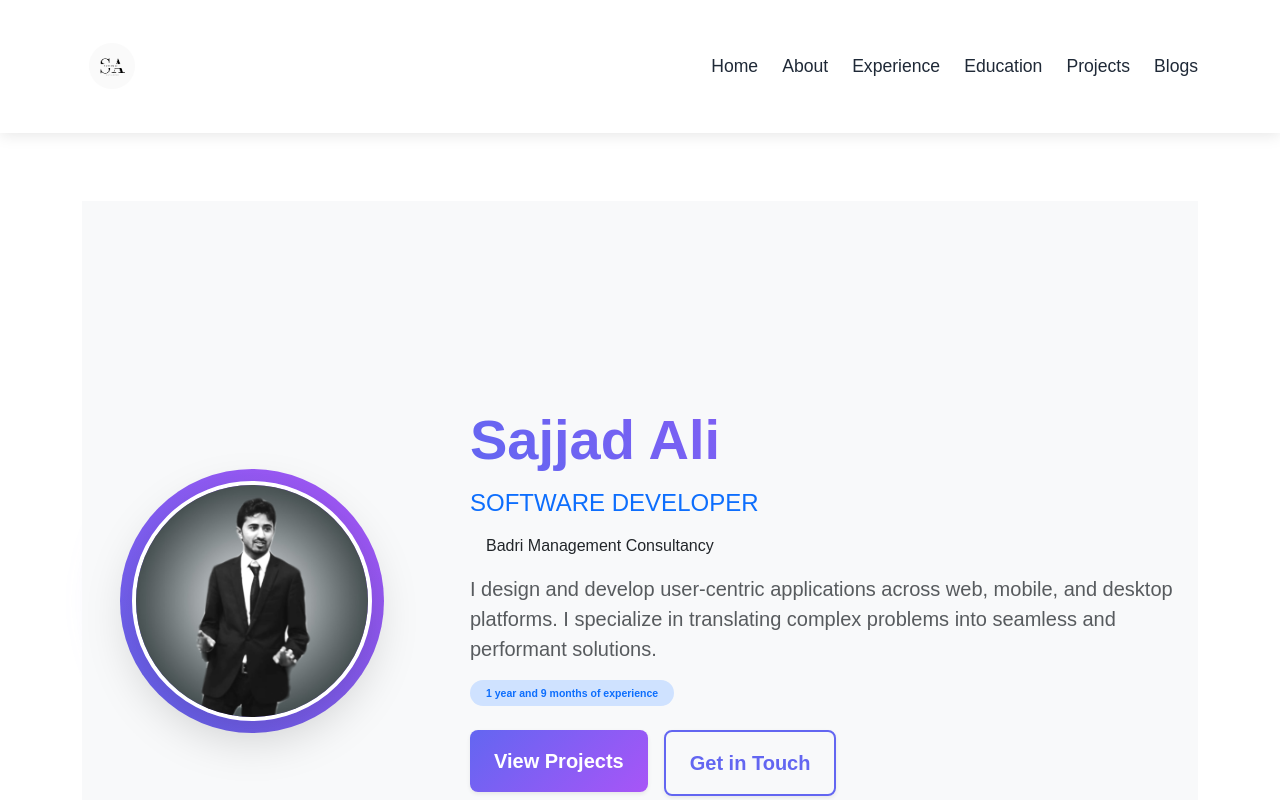
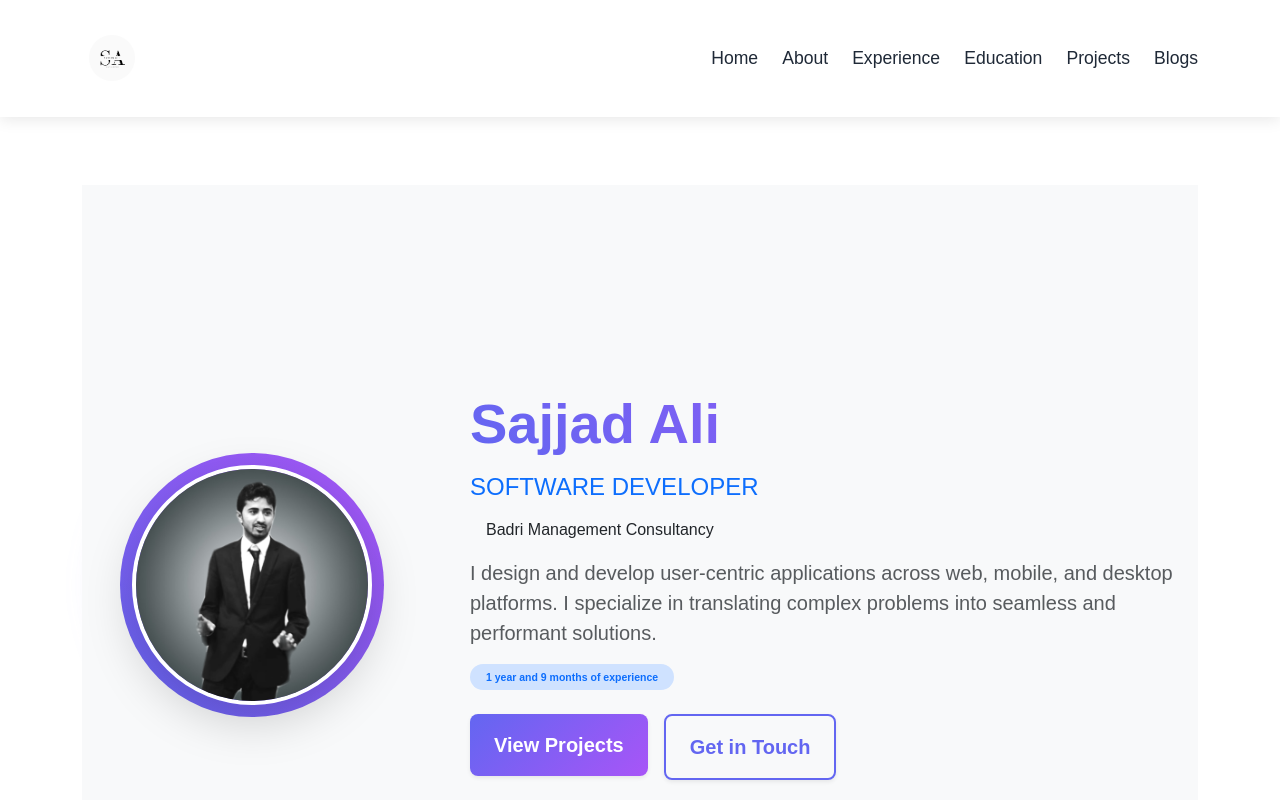
Before and after one commit to SajjadAli54/sajjadali, a Next.js app: page / in a window 1280 px wide. Built offline with nearby package versions, Linux system fonts and the light colour scheme.

Commit message:
REmoved padding

```diff
--- a/app/NavBar.tsx
+++ b/app/NavBar.tsx
@@ -32,7 +32,7 @@ const NavBar = () => {
       variants={navVariants}
       className="glass-navbar"
     >
-      <Navbar expand="lg" className="py-3">
+      <Navbar expand="lg">
         <Container>
           {/* Logo */}
           <Link href={routes.home} passHref legacyBehavior>
```
